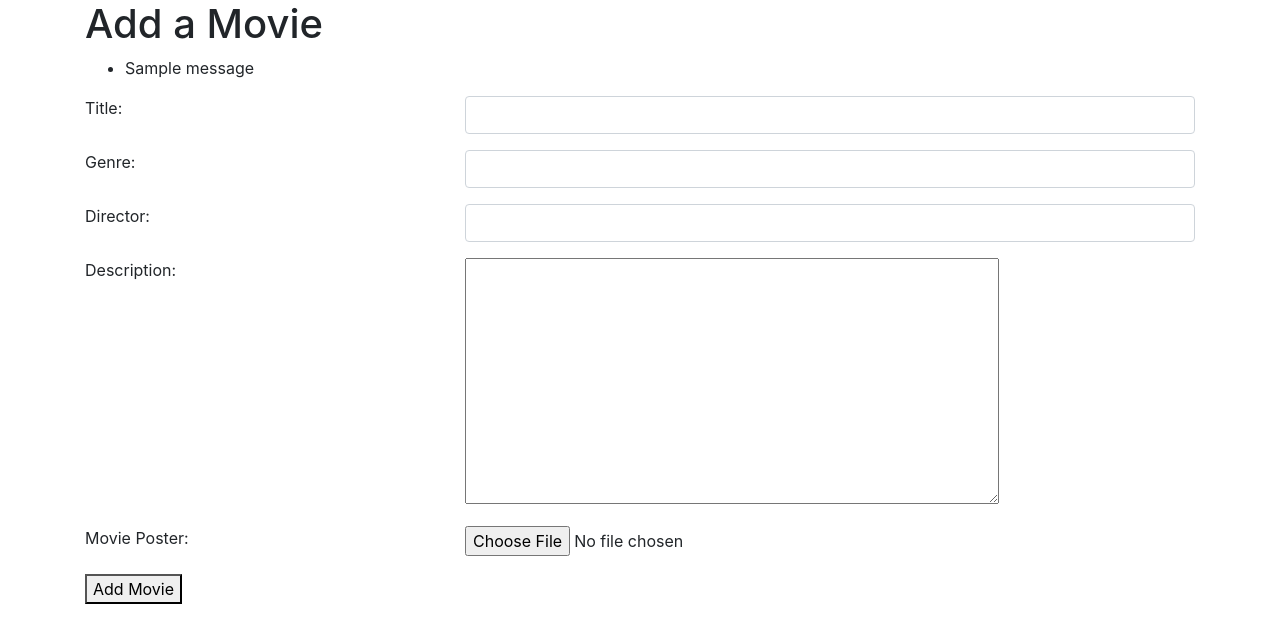
After one commit to parkersingh/CodingDojo_SoloProject, a Django app: template box_office_app/templates/new_movie.html in a window 1280 px wide. The commit adds this page. Shown: the top 643 px of the page. Run offline with Django 3.2, Linux system fonts and the light colour scheme; the template is opened without the code that fills it, so the values that code supplies are empty; tables that the repository leaves empty hold one stand-in row (values such as "Sample post"); one stand-in notice (Sample message) is shown.

Commit message:
New movie page and functionality

```diff
--- a/box_office_app/templates/dashboard.html
+++ b/box_office_app/templates/dashboard.html
@@ -5,9 +5,11 @@
     <meta http-equiv="X-UA-Compatible" content="IE=edge">
     <meta name="viewport" content="width=device-width, initial-scale=1.0">
     <title>The Box Office</title>
+    <link rel="stylesheet" href="https://cdn.jsdelivr.net/npm/bootstrap@4.6.0/dist/css/bootstrap.min.css"
+        integrity="sha384-B0vP5xmATw1+K9KRQjQERJvTumQW0nPEzvF6L/Z6nronJ3oUOFUFpCjEUQouq2+l" crossorigin="anonymous">
 </head>
 <body>
-    <div class="wrapper">
+    <div class="container">
         <h1>Dashboard</h1>
     </div>
 </body>
--- /dev/null
+++ b/box_office_app/templates/new_movie.html
@@ -0,0 +1,70 @@
+<!DOCTYPE html>
+<html lang="en">
+<head>
+    <meta charset="UTF-8">
+    <meta http-equiv="X-UA-Compatible" content="IE=edge">
+    <meta name="viewport" content="width=device-width, initial-scale=1.0">
+    <title>The Box Office</title>
+    <link rel="stylesheet" href="https://cdn.jsdelivr.net/npm/bootstrap@4.6.0/dist/css/bootstrap.min.css"
+        integrity="sha384-B0vP5xmATw1+K9KRQjQERJvTumQW0nPEzvF6L/Z6nronJ3oUOFUFpCjEUQouq2+l" crossorigin="anonymous">
+</head>
+<body>
+    <div class="container">
+        <h1>Add a Movie</h1>
+        <div id="add-moive">
+            {% if messages %}
+            <ul class="messages">
+                {% for message in messages %}
+                <li {% if message.tags %} class="{{ message.tags }}" {% endif %}>{{ message }}</li>
+                {% endfor %}
+            </ul>
+            {% endif %}
+            <form action="/movies/add" method="POST">
+                {% csrf_token %}
+                <div class="form-group row">
+                    <div class="col-4">
+                        <label for="title">Title:</label>
+                    </div>
+                    <div class="col-8">
+                        <input name="title" type="text" class="form-control">
+                    </div>
+                </div>
+                <div class="form-group row">
+                    <div class="col-4">
+                        <label for="genre">Genre:</label>
+                    </div>
+                    <div class="col-8">
+                        <input name="genre" type="text" class="form-control">
+                    </div>
+                </div>
+                <div class="form-group row">
+                    <div class="col-4">
+                        <label for="director">Director:</label>
+                    </div>
+                    <div class="col-8">
+                        <input name="director" type="text" class="form-control">
+                    </div>
+                </div>
+                <div class="form-group row">
+                    <div class="col-4">
+                        <label for="description">Description:</label>
+                    </div>
+                    <div class="col-8">
+                        <textarea name="description" id="" cols="50" rows="10"></textarea>
+                    </div>
+                </div>
+                <div class="form-group row">
+                    <div class="col-4">
+                        <label for="poster">Movie Poster:</label>
+                    </div>
+                    <div class="col-8">
+                        <input type="file" name="poster">
+                    </div>
+                </div>
+                <input type="hidden" name="user_id" value="{{ user.id }}">
+                <button type="submit">Add Movie</button>
+            </form>
+        </div>
+    </div>
+</body>
+</html>
--- a/box_office_app/urls.py
+++ b/box_office_app/urls.py
@@ -7,4 +7,7 @@ urlpatterns = [
     path('login', views.login),
     path('logout', views.logout),
     path('dashboard', views.dashboard),
+    path('movies/new', views.new_movie),
+    path('movies/add', views.add_movie),
+    path('movie/<int:id>', views.show_movie),
 ]
--- a/solo_proj/settings.py
+++ b/solo_proj/settings.py
@@ -119,3 +119,5 @@ USE_TZ = True
 # https://docs.djangoproject.com/en/2.2/howto/static-files/
 
 STATIC_URL = '/static/'
+MEDIA_URL = '/media/'
+MEDIA_ROOT = os.path.join(BASE_DIR, 'media')
--- a/solo_proj/urls.py
+++ b/solo_proj/urls.py
@@ -14,9 +14,15 @@ Including another URLconf
     2. Add a URL to urlpatterns:  path('blog/', include('blog.urls'))
 """
 from django.contrib import admin
+from django.conf import settings
 from django.urls import path, include
+from django.conf.urls.static import static
 
 urlpatterns = [
     path('admin/', admin.site.urls),
     path('', include('box_office_app.urls')),
 ]
+
+
+if settings.DEBUG:
+    urlpatterns += static(settings.MEDIA_URL, document_root=settings.MEDIA_ROOT)
```
Also changed, not shown: box_office_app/models.py (+32 -0 lines), box_office_app/views.py (+31 -1 lines), box_office_app/migrations/0003_comment_movie_rating_review.py (added), box_office_app/migrations/0004_movie_added_by.py (added), db.sqlite3.
